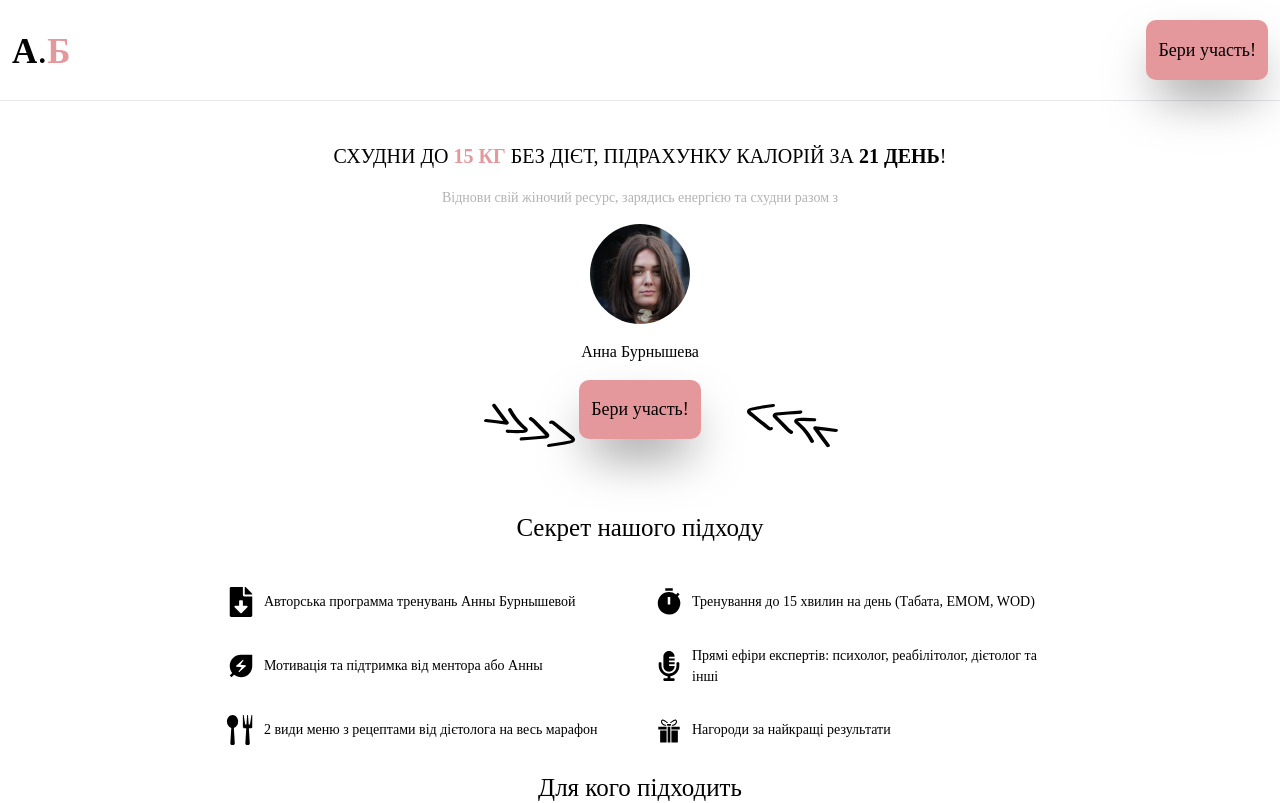
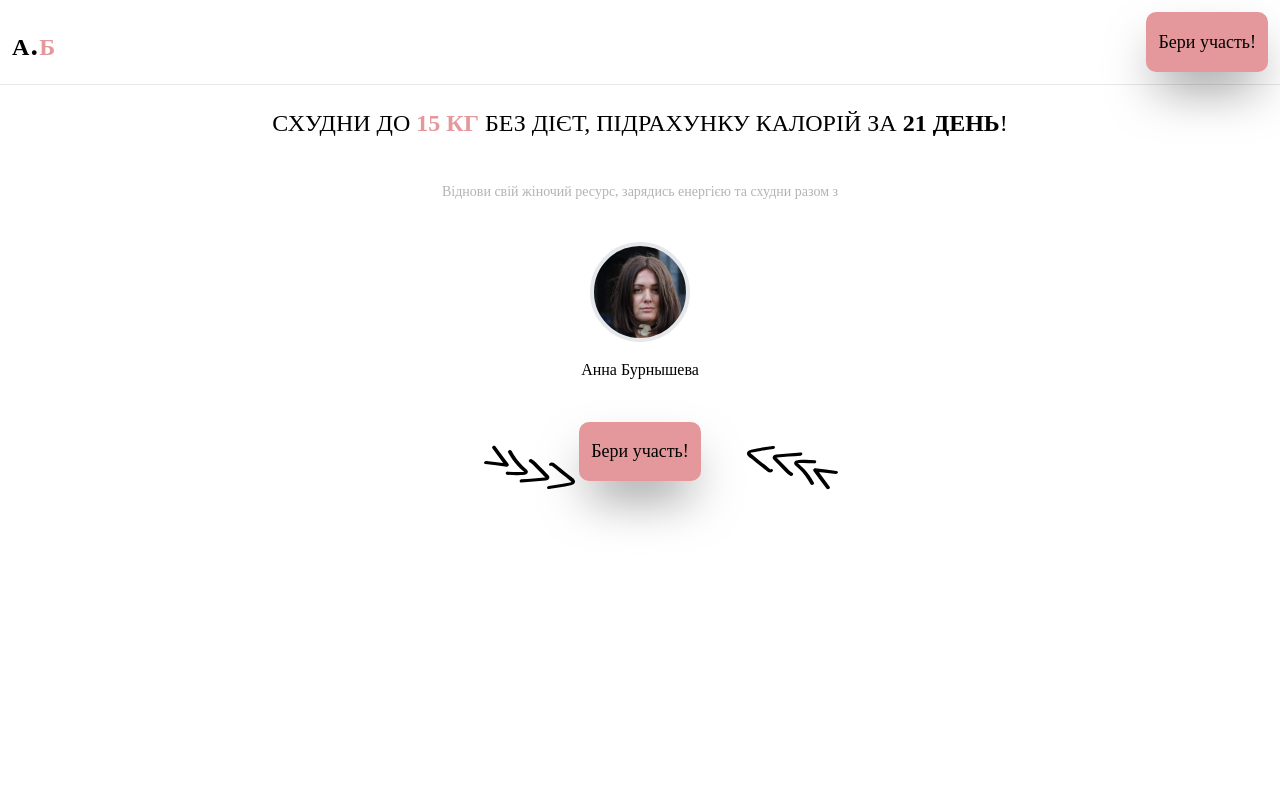
Before and after one commit to Artem91S/marafon, a React (Vite) app: page / in a window 1280 px wide. Shown: the top 803 px of the page. Built offline with nearby package versions, Linux system fonts and the light colour scheme; a web font is replaced by a local one.

Commit message:
add elips, minor changes in styles

```diff
--- a/src/assets/icon/Elips.jsx
+++ b/src/assets/icon/Elips.jsx
@@ -3,15 +3,15 @@ import React from "react";
 function Elips(className) {
   return (
     <svg
-      className='absolute left-0 w-[300px]'
-      width="822"
-      height="898"
+      className={'absolute left-0 w-[300px] top-[5px] z-[-1]'}
+      width="300"
+      height="300"
       viewBox="0 0 822 898"
       fill="none"
       xmlns="http://www.w3.org/2000/svg"
     >
-      <g opacity="0.13" filter="url(#filter0_f_256_946)">
-        <circle cx="326.5" cy="402.5" r="275.5" fill="#FA7515" />
+      <g opacity="0.33" filter="url(#filter0_f_256_946)">
+        <circle cx="326.5" cy="402.5" r="275.5" fill="#e5989b" />
       </g>
       <defs>
         <filter
--- a/src/components/Header/Header.jsx
+++ b/src/components/Header/Header.jsx
@@ -3,11 +3,11 @@ import Button from '../ui/Button'
 
 function Header() {
   return (
-    <section className='flex justify-between border-b-[1px] item-center px-3 py-5 sticky top-0 backdrop-blur-md w-full z-10'>
+    <section className='flex justify-between border-b-[1px] item-center p-3 sticky top-0 backdrop-blur-md w-full z-10'>
     <div>
-      <span className=' font-semibold text-[35px]'>A</span>
+      <span className=' font-semibold text-[24px]'>A</span>
       <span className='text-[40px]'>.</span>
-      <span className='font-semibold text-[35px] text-btnColor'>Б</span></div>
+      <span className='font-semibold text-[24px] text-btnColor'>Б</span></div>
     <Button
     style='px-3 py-2 text-[18px]' />
     </section>
--- a/src/components/Hero/Hero.jsx
+++ b/src/components/Hero/Hero.jsx
@@ -4,8 +4,8 @@ import Button from "../ui/Button";
 
 function Hero() {
   return (
-    <section className="mx-6 flex flex-col items-center text-center gap-4">
-      <h1 className="text-[20px] pt-[40px] px-2">
+    <section className="px-3 flex flex-col items-center text-center gap-10 h-[90vh]">
+      <h1 className="text-[24px] pt-[20px] px-2">
         СХУДНИ ДО <span className=" text-btnColor font-bold">15 КГ</span> БЕЗ
         ДІЄТ, ПІДРАХУНКУ КАЛОРІЙ ЗА <span className="font-bold">21 ДЕНЬ</span>!
       </h1>
@@ -13,7 +13,7 @@ function Hero() {
         Віднови свій жіночий ресурс, зарядись енергією та схудни разом з
       </p>
       <div className="flex flex-col items-center gap-4">
-        <div className="w-[100px] h-[100px] rounded-full bg-[url('./assets/_2.jpg')] bg-cover bg-top " />
+        <div className="w-[100px] h-[100px] rounded-full bg-[url('./assets/_2.jpg')] bg-cover bg-top border-[4px] " />
         <p className="text-center">Анна Бурнышева </p>
       </div>
       <div className="pb-[30px] relative">
--- a/src/components/OurSecret/OurSecret.jsx
+++ b/src/components/OurSecret/OurSecret.jsx
@@ -44,15 +44,15 @@ const mainSecrets=[
 
 function OurSecret() {
   return (
-    <section className=' mx-6 border-black flex flex-col items-center justify-center'>
-        <h2 className='py-10 text-center text-[25px]'>Секрет нашого підходу</h2>
-        {/* <Elips /> */}
+    <section className='px-3 py-10 border-black flex flex-col items-center justify-center relative'>
+        <h2 className='pb-10 text-center text-[24px]'>Секрет нашого підходу</h2>
+        {/* <Elips  /> */}
         <div className='grid grid-cols-1 sm:grid-cols-2 gap-7 px-2'>
 
            {mainSecrets.map(post=>(
-            <div key={post.id} className='flex gap-2 justify-center items-center max-w-[400px]'>
+            <div key={post.id} className='flex gap-4 justify-center items-center max-w-[500px]'>
                 {post.icon}
-                <p className='flex-1 text-[14px]'>{post.text}</p>
+                <p className='flex-1 text-[20px]'>{post.text}</p>
             </div>
            ))}
         </div>
```
